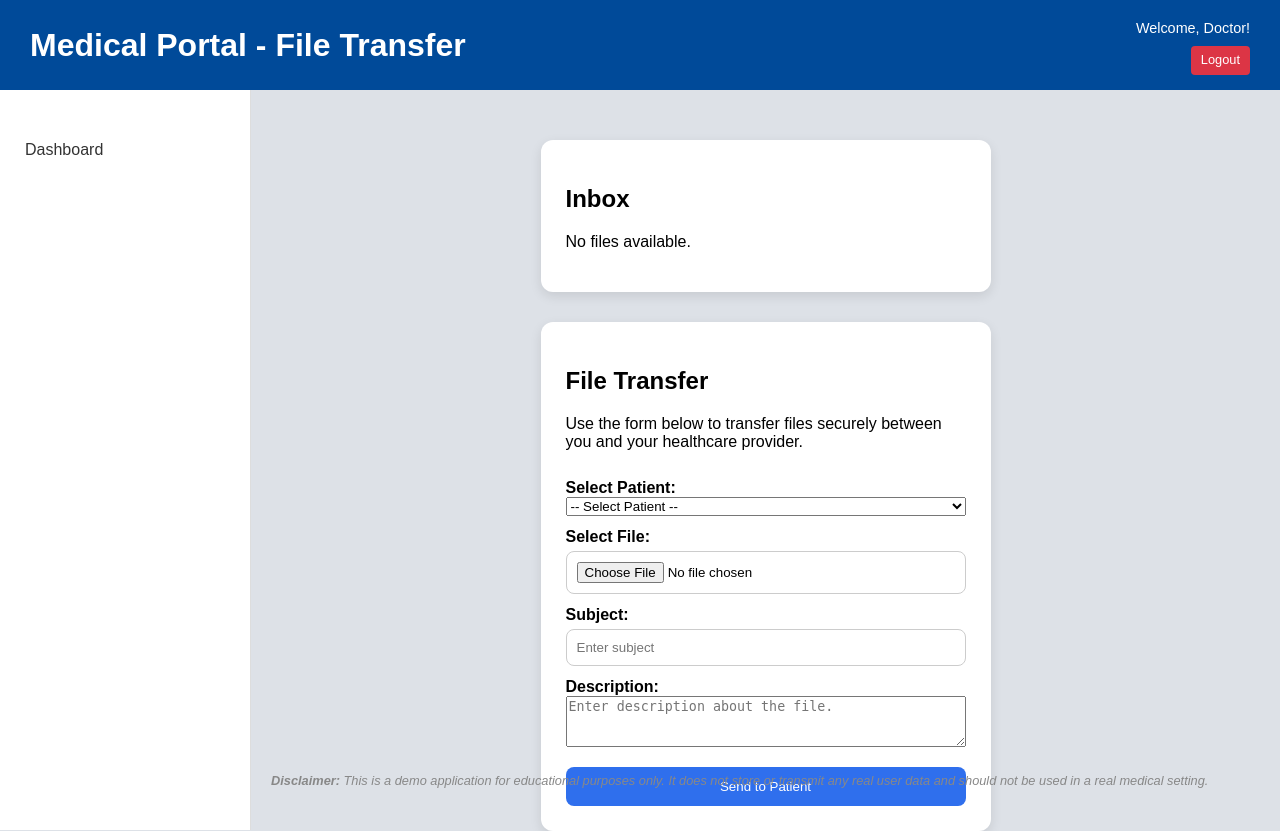
After one commit to TylerLN/Cloud-Health-Portal, a Python web app: template src/templates/doctor_filetransfer.html in a window 1280 px wide. The commit adds this page. Run offline with Jinja, Linux system fonts and the light colour scheme; the template is opened without the code that fills it, so the values that code supplies are empty.

Commit message:
Worked on patient/doctor file transfer frontend, added doctor appointments but need to connect to db for live appointments

```diff
--- a/src/static/dashboard.css
+++ b/src/static/dashboard.css
@@ -151,3 +151,51 @@ body.dashboard {
   border-radius: 8px;
   cursor: pointer;
 }
+
+/* Patient File Transfer Page */
+
+.file-transfer {
+  background: white;
+  padding: 25px;
+  border-radius: 12px;
+  width: 400px;
+  margin: 30px auto;
+  box-shadow: 0 4px 12px rgba(0, 0, 0, 0.1);
+}
+
+.file-transfer form {
+  display: flex;
+  flex-direction: column;
+}
+
+.file-transfer label {
+  margin-top: 12px;
+  font-weight: bold;
+}
+
+.file-transfer input {
+  padding: 10px;
+  margin-top: 5px;
+  border-radius: 8px;
+  border: 1px solid #ccc;
+}
+
+.file-transfer button {
+  margin-top: 20px;
+  padding: 12px;
+  background: #2f6fed;
+  color: white;
+  border: none;
+  border-radius: 8px;
+  cursor: pointer;
+}
+
+/* Inbox Section */
+.file-inbox {
+  background: white;
+  padding: 25px;
+  border-radius: 12px;
+  width: 400px;
+  margin: 30px auto;
+  box-shadow: 0 4px 12px rgba(0, 0, 0, 0.1);
+}
--- /dev/null
+++ b/src/templates/doctor_filetransfer.html
@@ -0,0 +1,85 @@
+<!doctype html>
+<html lang="en">
+  <head>
+    <meta charset="UTF-8" />
+    <title>File Transfer</title>
+    <link rel="stylesheet" href="../static/dashboard.css" />
+  </head>
+
+  <body class="dashboard">
+    <header class="top-banner">
+      <h1>Medical Portal - File Transfer</h1>
+      <div class="user-info">
+        <span>Welcome, Doctor!</span><br />
+        <a href="/logout" class="logout-btn">Logout</a>
+      </div>
+    </header>
+
+    <div class="main-layout">
+      <nav class="sidebar">
+        <ul class="nav-links">
+          <li><a href="/doctor_dashboard.html">Dashboard</a></li>
+        </ul>
+      </nav>
+
+      <div class="main-content">
+        <section class="file-inbox">
+          <h2>Inbox</h2>
+          <div id="file-list">
+            <p>No files available.</p>
+          </div>
+        </section>
+
+        <section class="file-transfer">
+          <h2>File Transfer</h2>
+          <p>
+            Use the form below to transfer files securely between you and your
+            healthcare provider.
+          </p>
+
+          <form
+            action="/transfer_file"
+            method="POST"
+            enctype="multipart/form-data"
+          >
+            <!-- Make this connect to DB for specific patients under the doctor later on -->
+            <label for="patient">Select Patient:</label>
+            <select id="patient" name="patient" required>
+              <option value="">-- Select Patient --</option>
+              <option value="patient1">Patient 1</option>
+              <option value="patient2">Patient 2</option>
+            </select>
+
+            <label for="file">Select File:</label>
+            <input type="file" id="file" name="file" required />
+
+            <label for="subject">Subject:</label>
+            <input
+              type="text"
+              id="subject"
+              name="subject"
+              placeholder="Enter subject"
+              required
+            />
+
+            <label for="description">Description:</label>
+            <textarea
+              id="description"
+              name="description"
+              placeholder="Enter description about the file."
+              rows="3"
+            ></textarea>
+
+            <button type="submit">Send to Patient</button>
+          </form>
+        </section>
+
+        <div class="bottom-disclaimer">
+          <strong>Disclaimer:</strong> This is a demo application for
+          educational purposes only. It does not store or transmit any real user
+          data and should not be used in a real medical setting.
+        </div>
+      </div>
+    </div>
+  </body>
+</html>
```
Also changed, not shown: src/templates/doctor_appointments.html (added, +39 -0 lines), src/templates/patient_appointments.html (+36 -9 lines), src/templates/patient_filetransfer.html (added, +77 -0 lines).
